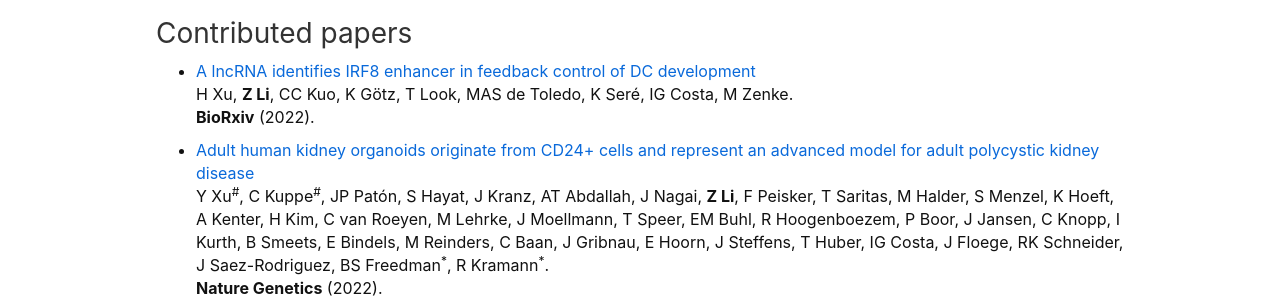
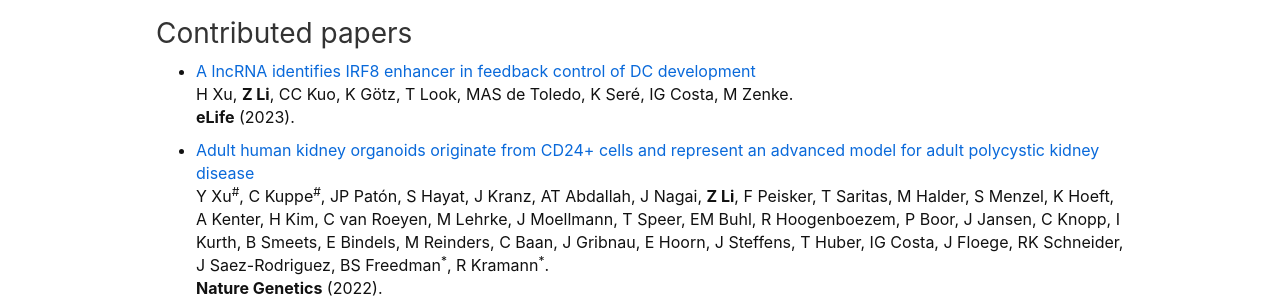
Before and after one commit to lzj1769/lzj1769.github.io, a Jekyll site: the page built from _pages/publications.md, in a window 1280 px wide and 900 px high, scrolled down 666 px. Shown: the part 153-453 px from the top of the window. Built offline with Jekyll 4.4.1, drawn with Linux system fonts in a browser that asks for light colours; nearby versions of some CDN libraries.

Commit message:
update publications

```diff
--- a/_pages/publications.md
+++ b/_pages/publications.md
@@ -39,9 +39,9 @@ C Kuppe<sup>\#</sup>, ROR Flores<sup>\#</sup>, **Z Li<sup>\#</sup>**, S Hayat, R
 
 ### Contributed papers
 
-* [A lncRNA identifies IRF8 enhancer in feedback control of DC development](https://www.biorxiv.org/content/10.1101/2022.08.11.503623v1)\
+* [A lncRNA identifies IRF8 enhancer in feedback control of DC development](https://elifesciences.org/articles/83342)\
 H Xu, **Z Li**, CC Kuo, K Götz, T Look, MAS de Toledo, K Seré, IG Costa, M Zenke.\
-**BioRxiv** (2022).
+**eLife** (2023).
 
 * [Adult human kidney organoids originate from CD24+ cells and represent an advanced model for adult polycystic kidney disease](https://www.nature.com/articles/s41588-022-01202-z)\
 Y Xu<sup>\#</sup>, C Kuppe<sup>\#</sup>, JP Patón, S Hayat, J Kranz,  AT Abdallah, J Nagai, **Z Li**, F Peisker, T Saritas, M Halder, S Menzel, K Hoeft, A Kenter, H Kim, C van Roeyen, M Lehrke, J Moellmann, T Speer, EM Buhl, R Hoogenboezem, P Boor, J Jansen, C Knopp, I Kurth, B Smeets, E Bindels, M Reinders, C Baan, J Gribnau, E Hoorn, J Steffens, T Huber, IG Costa, J Floege, RK Schneider, J Saez-Rodriguez, BS Freedman<sup>\*</sup>, R Kramann<sup>\*</sup>.\
```
Also changed, not shown: 2 other files.
